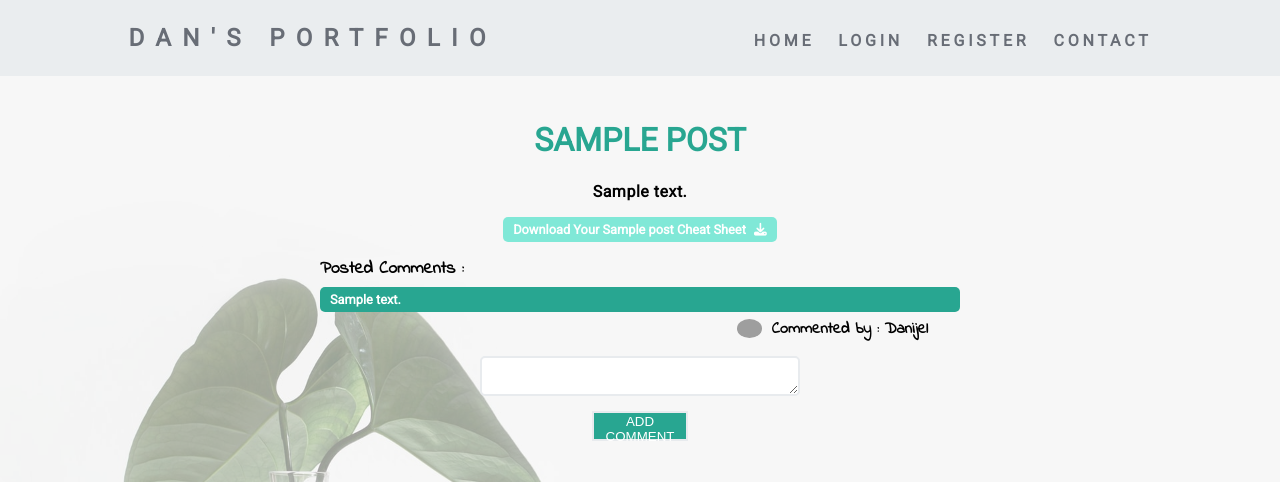
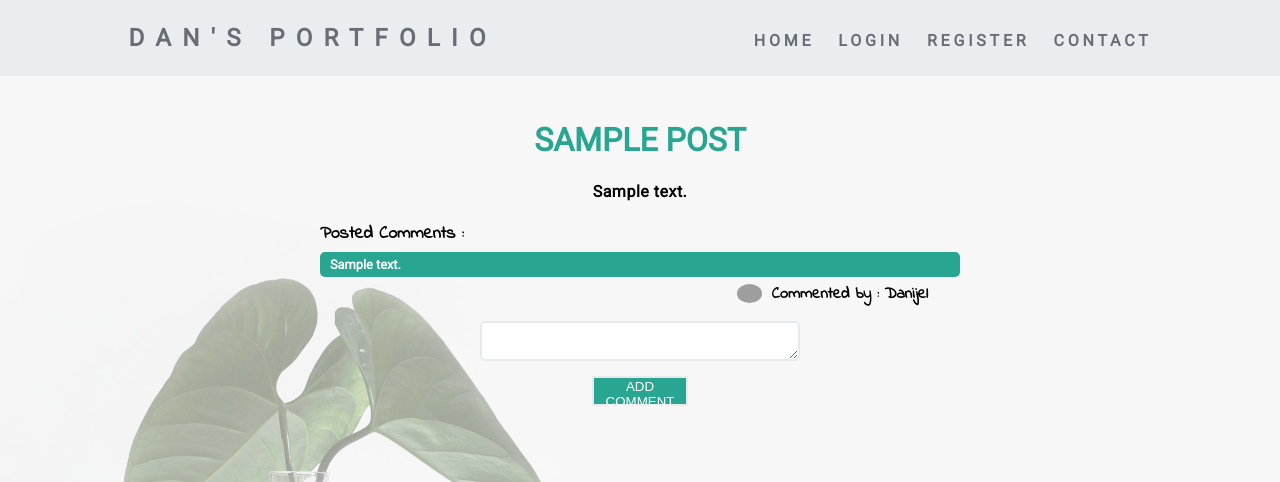
Before and after one commit to CREPIC21/MYBLOGDEPLOY, a Flask app: template templates/show-post.html in a window 1280 px wide. Shown: the top 482 px of the page. Run offline with Flask 2, Linux system fonts and the light colour scheme; data comes from the database, SQL or seed files in the repository; tables that the repository leaves empty hold one stand-in row (values such as "Sample post"); the template is opened without the code that fills it: values that come from a table or form of the project are taken from there, most other values are stand-ins (such as "Sample title", 1, 10 or a date in 2020); data that the repository does not hold is empty; some libraries are stand-ins or nearby versions; grey boxes are pictures that could not be loaded.

Commit message:
Added some style

```diff
--- a/templates/show-post.html
+++ b/templates/show-post.html
@@ -8,7 +8,7 @@
         <p class="post-content">
             {{ post.post_body|safe }}
         </p>
-        {% if post.id != 5 %}
+        {% if post.id != 1 %}
         <a href="{{ url_for('download', file_title=post.post_title) }}" target="_blank" class="email-content">
             Download Your {{ post.post_title }} Cheat Sheet <i class="fas fa-download"></i>
         </a>
```
